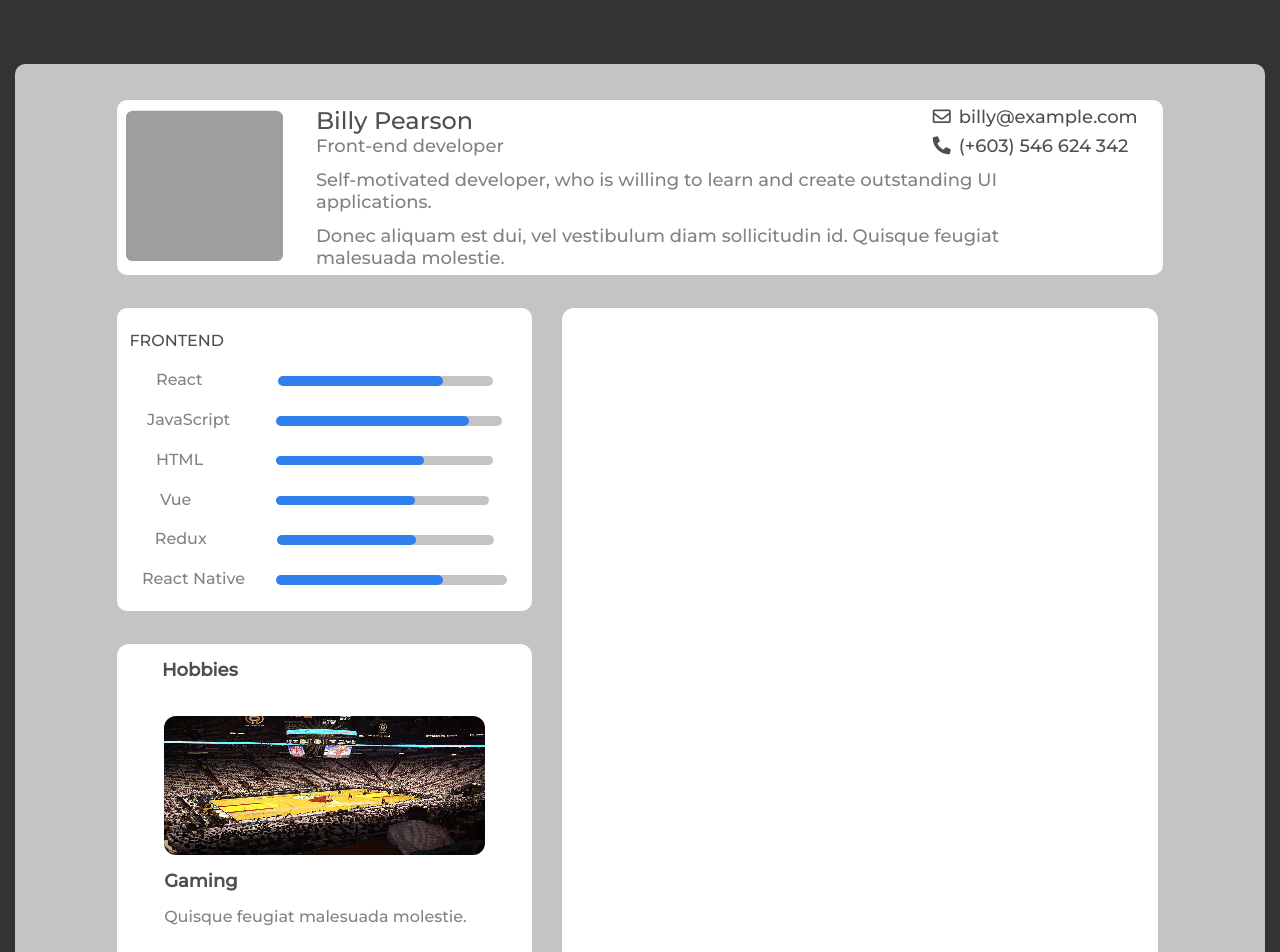
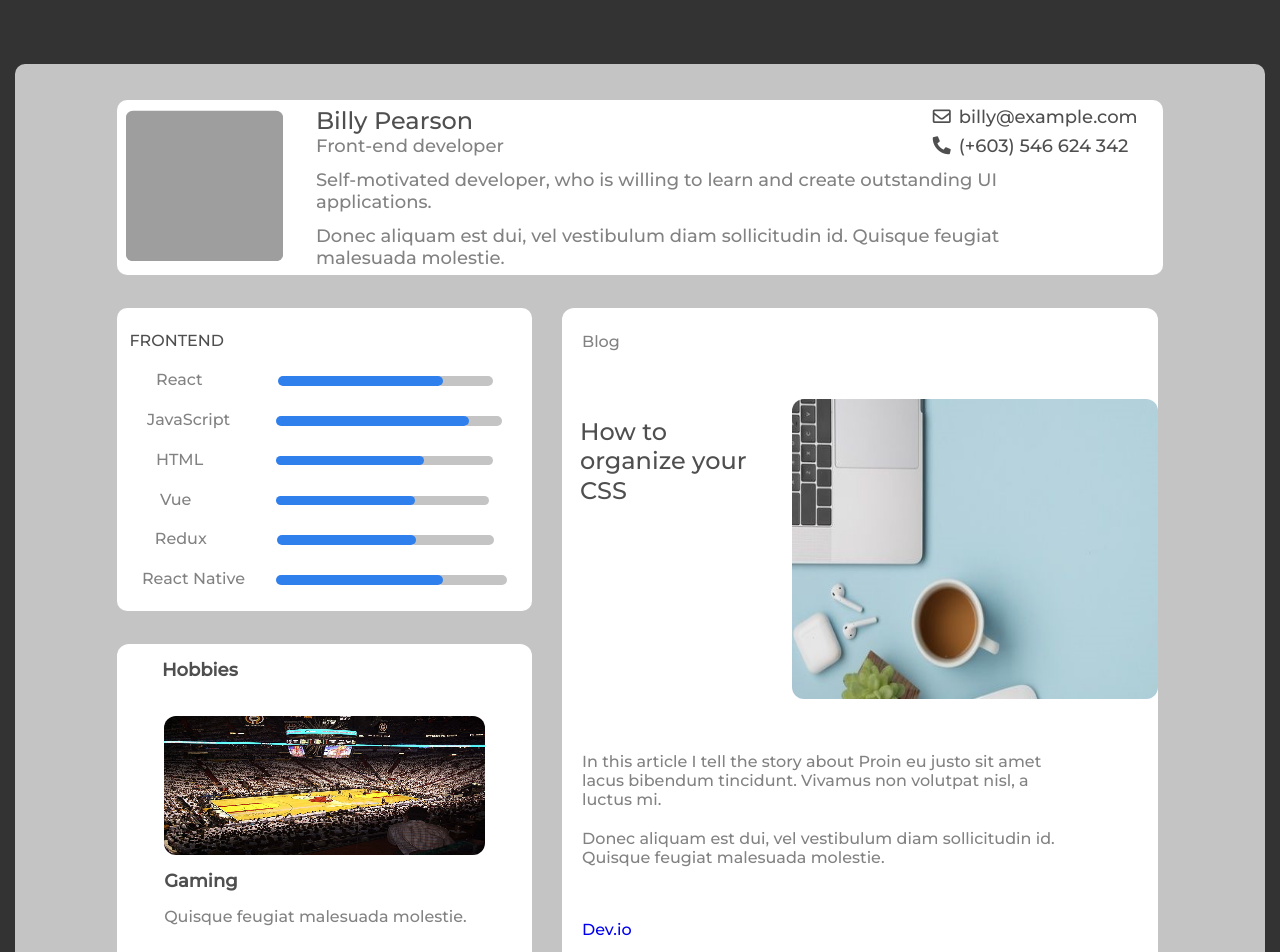
Before and after one commit to mausam-kumar/webDev-portfolio-challenge, a plain HTML site: page index.html in a window 1280 px wide. Shown: the top 952 px of the page. Drawn offline with Linux system fonts and the light colour scheme; grey boxes are pictures that could not be loaded.

Commit message:
completed sectionTwo

```diff
--- a/_sectionTwo.scss
+++ b/_sectionTwo.scss
@@ -105,6 +105,56 @@
     width: 596px;
     border-radius: 12px;
     background-color: white;
+    // border: 1px solid black;
+    display: flex;
+    flex-direction: column;
+    justify-content: space-around;
+    font-size: 16px;
+    font-family: 'Montserrat', sans-serif;
+    color: $smallFontColor;
+
+    & > p:nth-child(1){
+        margin-left: 20px;
+    }
+    & > div:nth-child(4) a{
+        text-decoration: none;
+        // border: 1px solid black;
+        margin-left: 20px;
+    }
+
+}
+.sectionTwoMainDivRightTopFirst{
+    display: flex;
+
+    & > div:nth-child(1){
+        // border: 1px solid orangered;
+        padding: 3%;
+        font-size: $titleFontSize;
+        color: $titleFontColor;
+        font-weight: 500;
+        line-height: 29.26px;
+    }
+    & > div:nth-child(2) img{
+        // border: 1px solid red;
+        height: 300px;
+        width: 366px;
+        margin-left: 16px;
+        border-radius: 12px;
+    }
+}
+.sectionTwoMainDivRightTopSecond{
+    // border: 1px solid blue;
+    height: 120px;
+    width: 492px;
+    margin-left: 20px;
+    border-radius: nullpx;
+
+    & > p:nth-child(1){
+
+    }
+    & > p:nth-child(2){
+        margin-top: 20px;
+    }
 
 }
 .sectionTwoMainDivRightBottom{
@@ -119,7 +169,7 @@
     flex-direction: column;
     align-items: flex-start;
     justify-content: space-around;
-    border: 1px solid red;
+    // border: 1px solid red;
 
     & > div:nth-child(1){
         font-weight: 600;
@@ -131,7 +181,7 @@
 
 }
 .sectionTwoMainDivRightBottomContent{
-    border: 1px solid black;
+    // border: 1px solid black;
     display: flex;
     // padding: 5%;
     // margin-top: 15px;
--- a/index.html
+++ b/index.html
@@ -150,7 +150,18 @@
 				</div>
 				<div class="sectionTwoMainDivRight">
 					<div class="sectionTwoMainDivRightTop">
-
+						<p class="sectionTwoMainDivRightTopTitle">Blog</p>
+						<div class="sectionTwoMainDivRightTopFirst">
+							<div>How to organize your CSS</div>
+							<div><img src="./office-table.jpg" alt=""></div>
+						</div>
+						<div class="sectionTwoMainDivRightTopSecond">
+							<p>In this article I tell the story about Proin eu justo sit amet lacus bibendum tincidunt. Vivamus non volutpat nisl, a luctus mi.</p>
+							<p>Donec aliquam est dui, vel vestibulum diam sollicitudin id. Quisque feugiat malesuada molestie.</p>
+						</div>
+						<div>
+							<a href="https://devchallenges.io/">Dev.io</a>
+						</div>
 					</div>
 					<div class="sectionTwoMainDivRightBottom">
 						<div>Experiences</div>
```
Also changed, not shown: dist/css/style.css, office-table.jpg (added), 1 other file.
